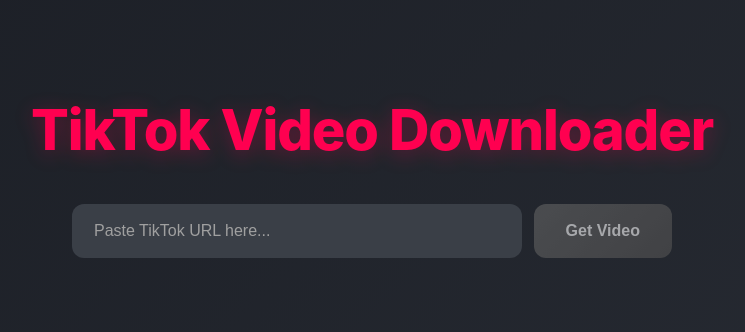
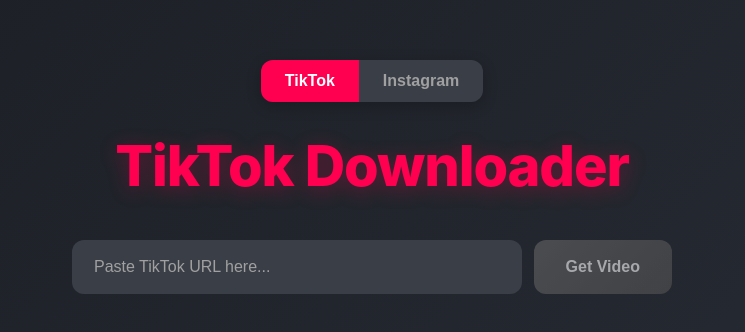
Before and after one commit to 07abde10/TikTok-downloader-frontend, a React (Create React App) app: page / in a window 1280 px wide. Shown: the part 208-540 px from the top of the page, without its empty margins (268-1013 px from the left). Built offline with nearby package versions, Linux system fonts and the light colour scheme.

Commit message:
Add platform switch between TikTok and Instagram

```diff
--- a/src/App.css
+++ b/src/App.css
@@ -56,6 +56,37 @@
 @keyframes pulse {
   0%, 100% { transform: translate(-50%, -50%) scale(1); opacity: 0.3; }
   50% { transform: translate(-50%, -50%) scale(1.1); opacity: 0.5; }
+}
+
+/* Platform Switch */
+.platform-switch {
+  display: flex;
+  gap: 0;
+  margin-bottom: 30px;
+  border-radius: var(--border-radius);
+  overflow: hidden;
+  box-shadow: 0 4px 15px rgba(0, 0, 0, 0.2);
+}
+
+.switch-btn {
+  padding: 12px 24px;
+  border: none;
+  background: var(--bg-input);
+  color: var(--text-secondary);
+  cursor: pointer;
+  font-size: 16px;
+  font-weight: 600;
+  transition: var(--transition);
+  flex: 1;
+}
+
+.switch-btn.active {
+  background: var(--primary-color);
+  color: white;
+}
+
+.switch-btn:hover:not(.active) {
+  background: rgba(255, 255, 255, 0.1);
 }
 
 /* Typography */
--- a/src/App.js
+++ b/src/App.js
@@ -9,6 +9,7 @@
   const [error, setError] = useState('');
 
   const [activeImageIndex, setActiveImageIndex] = useState(0);
+  const [platform, setPlatform] = useState('tiktok');
 
   const API_BASE_URL = process.env.REACT_APP_API_URL ||
     (window.location.hostname === 'localhost'
@@ -22,7 +23,7 @@
     setVideoData(null);
 
     try {
-      const response = await axios.post(`${API_BASE_URL}/api/tiktok/download`, {
+      const response = await axios.post(`${API_BASE_URL}/api/${platform}/download`, {
         url: url
       });
 
@@ -38,7 +39,7 @@
 
   const downloadSingleImage = (imageUrl, index) => {
     // Use backend proxy for iOS download dialog
-    const downloadUrl = `${API_BASE_URL}/api/tiktok/download-file?video_url=${encodeURIComponent(imageUrl)}&filename=tiktok_${videoData.id}_image_${index + 1}.jpg`;
+    const downloadUrl = `${API_BASE_URL}/api/${platform}/download-file?video_url=${encodeURIComponent(imageUrl)}&filename=${platform}_${videoData.id}_image_${index + 1}.jpg`;
 
     const link = document.createElement('a');
     link.href = downloadUrl;
@@ -51,7 +52,7 @@
   const handleDownload = async () => {
     if (!videoData?.download_url) return;
 
-    const downloadUrl = `${API_BASE_URL}/api/tiktok/download-file?video_url=${encodeURIComponent(videoData.download_url)}`;
+    const downloadUrl = `${API_BASE_URL}/api/${platform}/download-file?video_url=${encodeURIComponent(videoData.download_url)}`;
 
     const link = document.createElement('a');
     link.href = downloadUrl;
@@ -76,17 +77,37 @@
     setActiveImageIndex(0);
   };
 
+  const handlePlatformSwitch = (newPlatform) => {
+    setPlatform(newPlatform);
+    handleReset();
+  };
+
   return (
     <div className="App">
       <header className="App-header">
-        <h1>TikTok Video Downloader</h1>
+        <div className="platform-switch">
+          <button
+            className={`switch-btn ${platform === 'tiktok' ? 'active' : ''}`}
+            onClick={() => handlePlatformSwitch('tiktok')}
+          >
+            TikTok
+          </button>
+          <button
+            className={`switch-btn ${platform === 'instagram' ? 'active' : ''}`}
+            onClick={() => handlePlatformSwitch('instagram')}
+          >
+            Instagram
+          </button>
+        </div>
+
+        <h1>{platform === 'tiktok' ? 'TikTok' : 'Instagram'} Downloader</h1>
 
         <form onSubmit={handleSubmit} className="download-form">
           <input
             type="url"
             value={url}
             onChange={(e) => setUrl(e.target.value)}
-            placeholder="Paste TikTok URL here..."
+            placeholder={`Paste ${platform === 'tiktok' ? 'TikTok' : 'Instagram'} URL here...`}
             required
             disabled={loading}
           />
```
